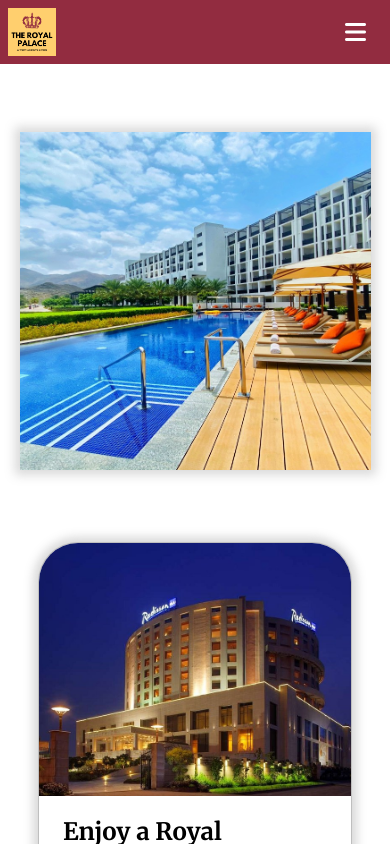
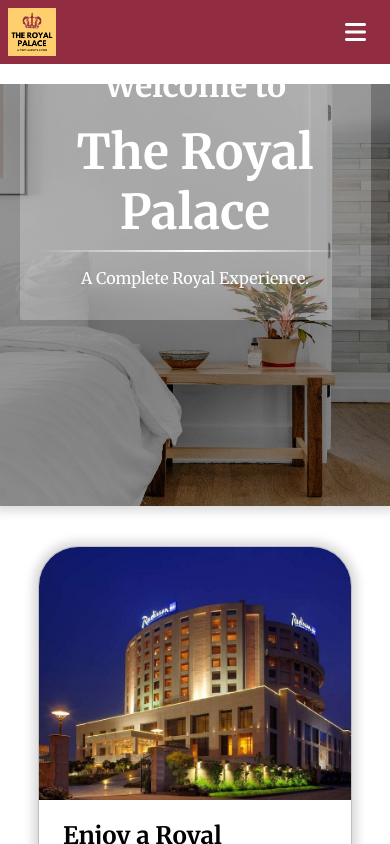
Before and after one commit to abhigyanhedau2/react-hotel-website, a React (Create React App) app: page / in a window 390 px wide. Shown: the top 844 px of the page. Built offline with nearby package versions, Linux system fonts and the light colour scheme; some icons are missing.

Commit message:
Update Home And Make It Responsive

```diff
--- a/src/components/Home/CardItem.css
+++ b/src/components/Home/CardItem.css
@@ -187,8 +187,8 @@
   }
 }
 
-@media only screen and (max-width: 350px) {
+@media only screen and (max-width: 375px) {
   .card-wrapper {
-    height: 120vh;
+    height: 100vh;
   }
 }
--- a/src/components/Home/Home.css
+++ b/src/components/Home/Home.css
@@ -6,3 +6,62 @@
   overflow: hidden;
   margin-top: 64px;
 }
+
+.welcome-title {
+  color: white;
+  position: absolute;
+  top: 15vh;
+  left: 15vw;
+  width: 70vw;
+  background-color: rgba(255, 255, 255, 0.25);
+  text-align: center;
+  box-sizing: border-box;
+  padding: 0.5rem 1rem 1rem;
+}
+
+.welcome-title hr {
+  width: 100%;
+  height: 2px;
+  border: none;
+  background: -webkit-gradient(
+    linear,
+    0 0,
+    100% 0,
+    from(transparent),
+    to(transparent),
+    color-stop(50%, #fff)
+  );
+}
+
+.welcome-title h2 {
+  margin: 0;
+  font-size: 3rem;
+  margin: 1rem;
+}
+
+.welcome-title h1 {
+  margin: 0;
+  font-size: 4rem;
+}
+
+@media only screen and (max-width: 830px) {
+  .welcome-title {
+    top: 7vh;
+  }
+}
+
+@media only screen and (max-width: 830px) {
+  .welcome-title {
+    top: 5vh;
+    left: 5vw;
+    width: 90vw;
+  }
+
+  .welcome-title h2 {
+    font-size: 2rem;
+  }
+
+  .welcome-title h1 {
+    font-size: 3rem;
+  }
+}
--- a/src/components/Home/Home.js
+++ b/src/components/Home/Home.js
@@ -22,8 +22,18 @@
 
     return (
         <div className="home-wrapper">
-            <ImageSlider />
-            {homeCardList}
+            <div className="title-content">
+                <ImageSlider />
+                <div className="welcome-title">
+                    <h2>Welcome to</h2>
+                    <h1>The Royal Palace</h1>
+                    <hr />
+                    <p>A Complete Royal Experience.</p>
+                </div>
+            </div>
+            <div className="home-card-list">
+                {homeCardList}
+            </div>
         </div>
     )
 }
--- a/src/components/Home/ImageSlider.css
+++ b/src/components/Home/ImageSlider.css
@@ -1,69 +1,42 @@
 .slider-wrapper {
-  width: 80vw;
-  height: 70vh;
-  margin: 3rem auto;
+  width: 100vw;
+  height: 80vh;
+  margin: 0rem auto 1rem;
   /* border-radius: 70px; */
   box-shadow: 0 0 10px 5px rgba(128, 128, 128, 0.3);
   overflow: hidden;
+  background-color: black;
+  z-index: -1;
+  position: relative;
 }
 
 .slide {
-  width: 80vw;
-  height: 70vh;
+  width: 100vw;
+  height: 80vh;
 }
 
 .each-slide {
   display: flex;
-  width: 80vw;
-  height: 70vh;
+  width: 100vw;
+  height: 80vh;
 }
 
 .each-slide > div {
-  width: 80vw;
+  width: 100vw;
 }
 
 .each-slide > div img {
-  width: 80vw;
-  height: 70vh;
+  width: 100vw;
+  height: 80vh;
+  opacity: 0.7;
   object-fit: cover;
 }
 
-@media only screen and (max-width: 1200px) {
-  .slider-wrapper {
-    height: 40vh;
-  }
-
-  .slide {
-    height: 40vh;
-  }
-
-  .each-slide {
-    height: 40vh;
-  }
-
+@media only screen and (max-width: 830px) {
+  .slider-wrapper,
+  .slide,
+  .each-slide,
   .each-slide > div img {
-    height: 40vh;
+    height: 50vh;
   }
 }
-
-@media only screen and (max-width: 550px) {
-  .slider-wrapper {
-    width: 90vw;
-    height: 40vh;
-  }
-
-  .slide {
-    width: 90vw;
-    height: 40vh;
-  }
-
-  .each-slide {
-    width: 90vw;
-    height: 40vh;
-  }
-
-  .each-slide > div img {
-    width: 90vw;
-    height: 40vh;
-  }
-}
--- a/src/components/Home/ImageSlider.js
+++ b/src/components/Home/ImageSlider.js
@@ -22,7 +22,7 @@
 
     return (
         <div className="slider-wrapper">
-            <Fade duration={2000} arrows={false}>
+            <Fade duration={3000} arrows={false}>
                 <div className="each-slide slide">
                     <div>
                         <img src={images[0]} alt="..." />
```
